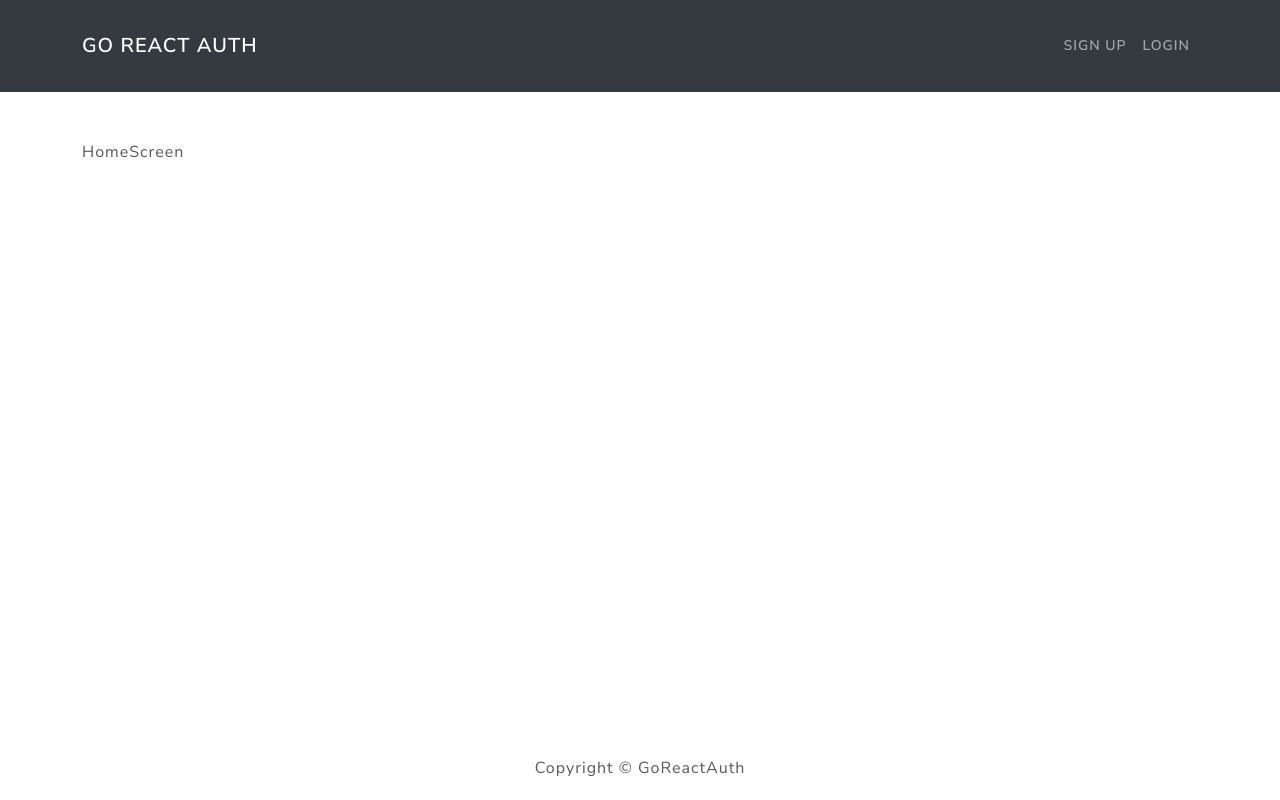
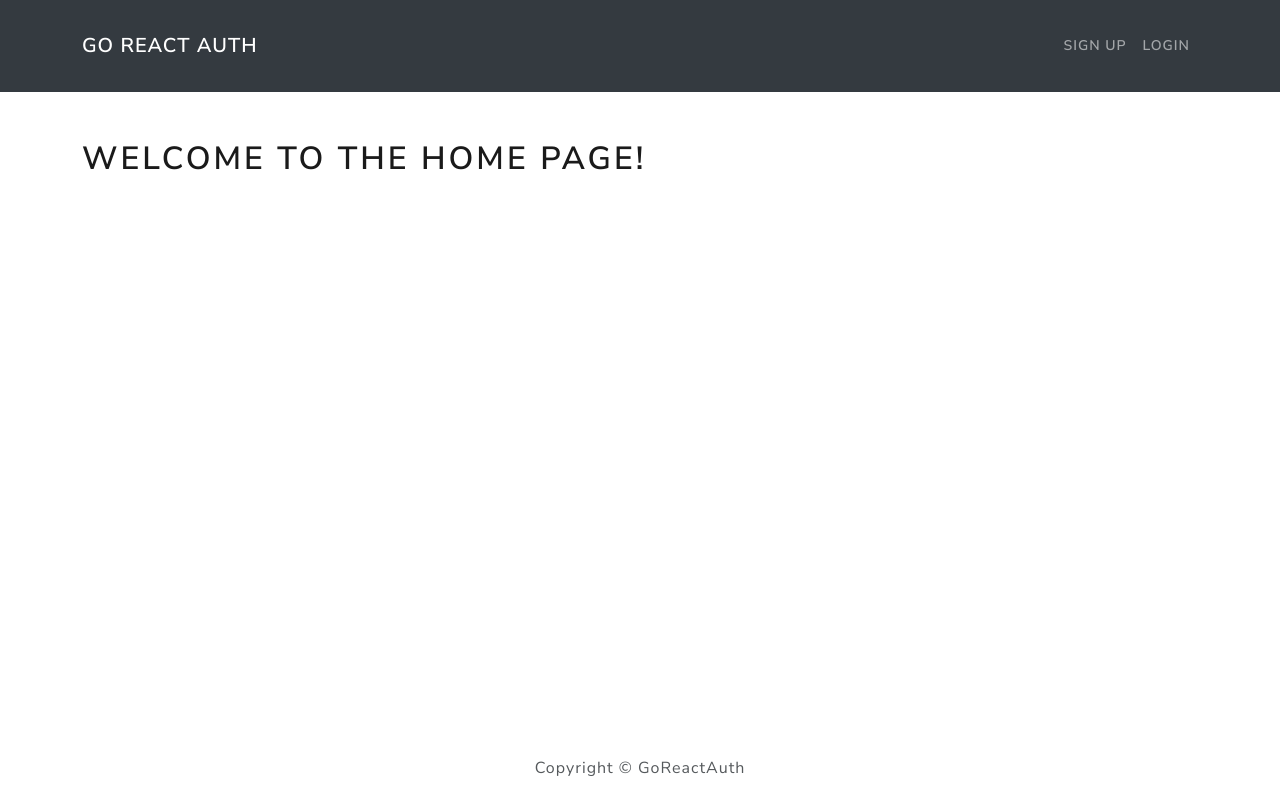
Before and after one commit to marceloungaretti/go-react-auth-demo, a React (Create React App) app in the folder frontend/: page / in a window 1280 px wide. Built offline with nearby package versions, Linux system fonts and the light colour scheme.

Commit message:
home screen implemented

```diff
--- a/frontend/src/screens/HomeScreen.tsx
+++ b/frontend/src/screens/HomeScreen.tsx
@@ -2,7 +2,7 @@ import React from 'react'
 
 const HomeScreen = () => {
   return (
-    <div>HomeScreen</div>
+    <h1>Welcome to the Home Page!</h1>
   )
 }
 
```
